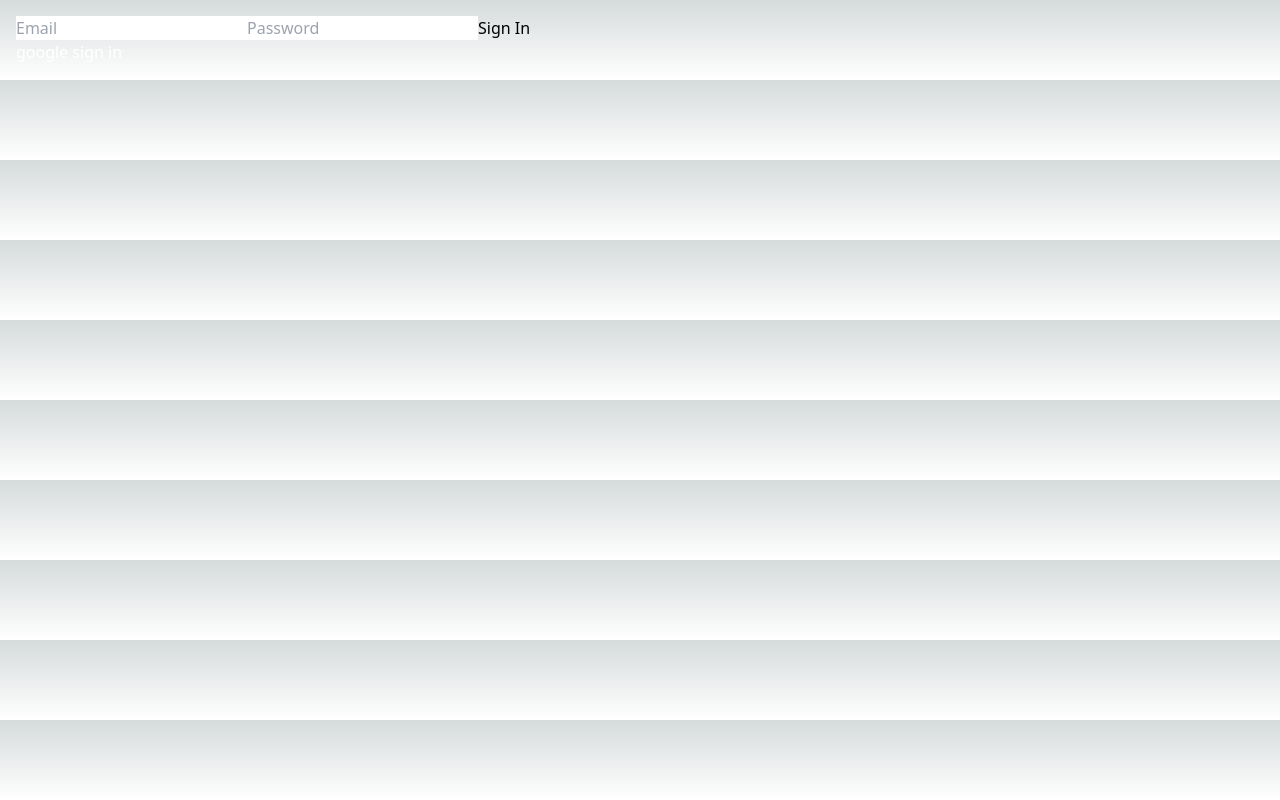
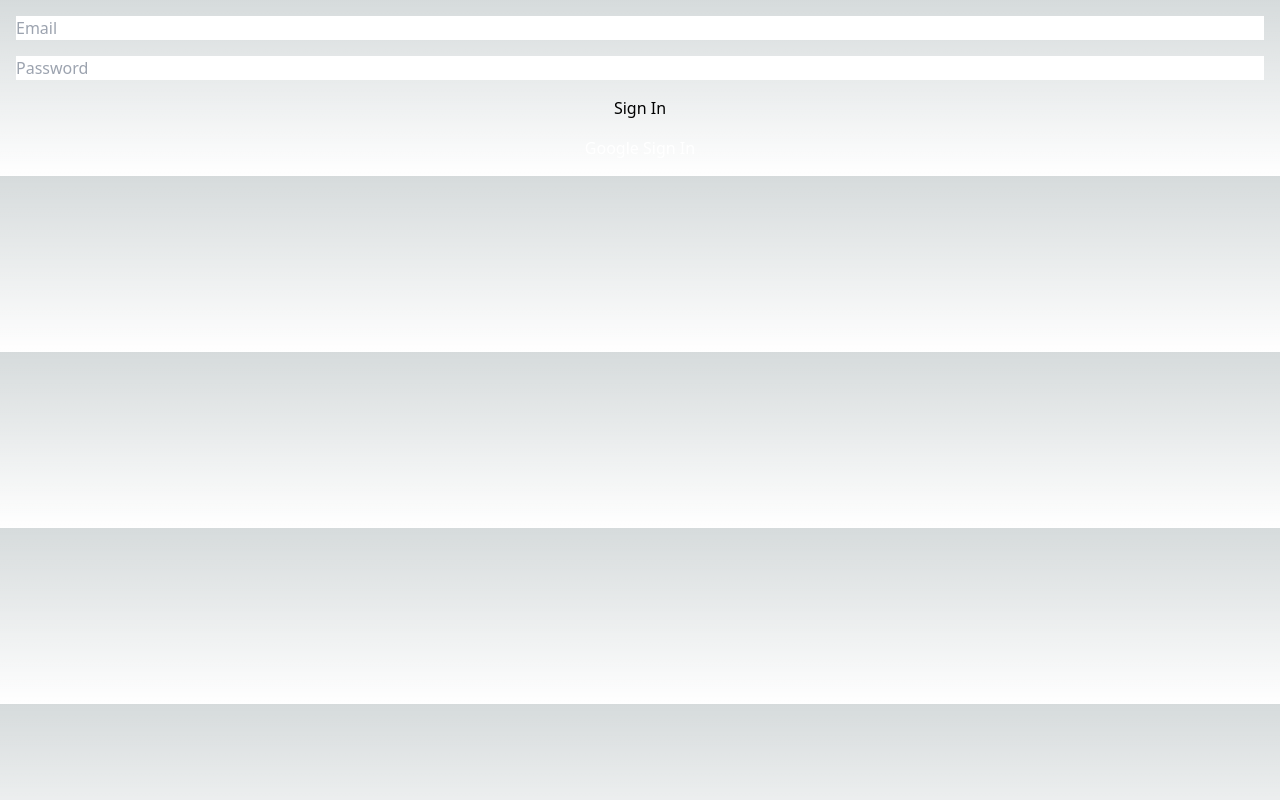
Before and after one commit to biniruu/clone-x, a Next.js app: page /auth in a window 1280 px wide. Built offline with nearby package versions, Linux system fonts and the light colour scheme; no server answers.

Commit message:
feat: add style to auth form in auth page

```diff
--- a/src/app/auth/page.tsx
+++ b/src/app/auth/page.tsx
@@ -34,14 +34,12 @@ function Auth() {
   }
 
   return (
-    <div>
+    <main className="flex flex-col">
       <AuthForm />
-      <div>
-        <button name="google" onClick={signInWithSocialAccount} className="text-white">
-          google sign in
-        </button>
-      </div>
-    </div>
+      <button name="google" onClick={signInWithSocialAccount} className="text-white capitalize">
+        google sign in
+      </button>
+    </main>
   )
 }
 
--- a/src/components/AuthForm.tsx
+++ b/src/components/AuthForm.tsx
@@ -38,9 +38,9 @@ function AuthForm() {
   }
 
   return (
-    <form ref={formRef} onSubmit={handleSubmit}>
-      <input type="text" placeholder="Email" name="email" className="text-black" />
-      <input type="password" placeholder="Password" name="password" className="text-black" />
+    <form ref={formRef} className="flex flex-col justify-start mb-4" onSubmit={handleSubmit}>
+      <input type="text" placeholder="Email" name="email" className="text-black mb-4" />
+      <input type="password" placeholder="Password" name="password" className="text-black mb-4" />
       <button type="submit" className="capitalize">
         sign in
       </button>
```
